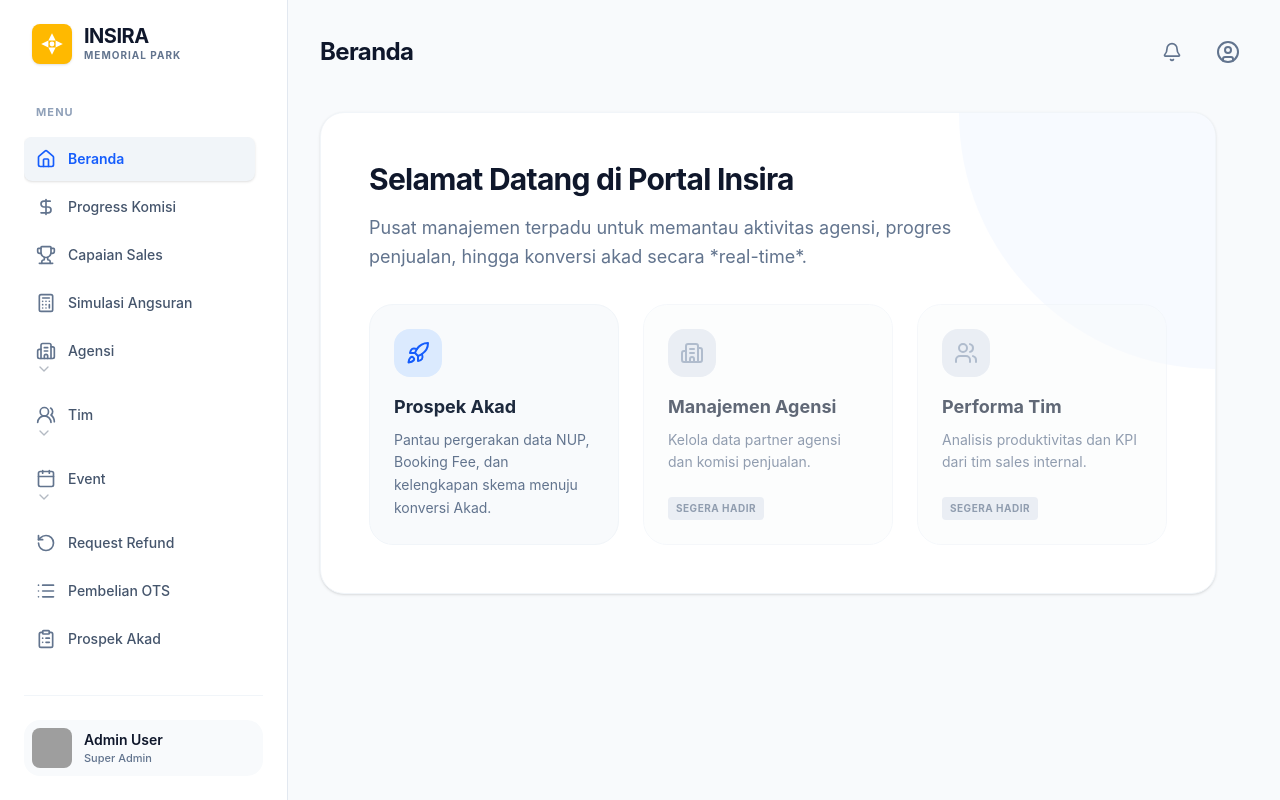
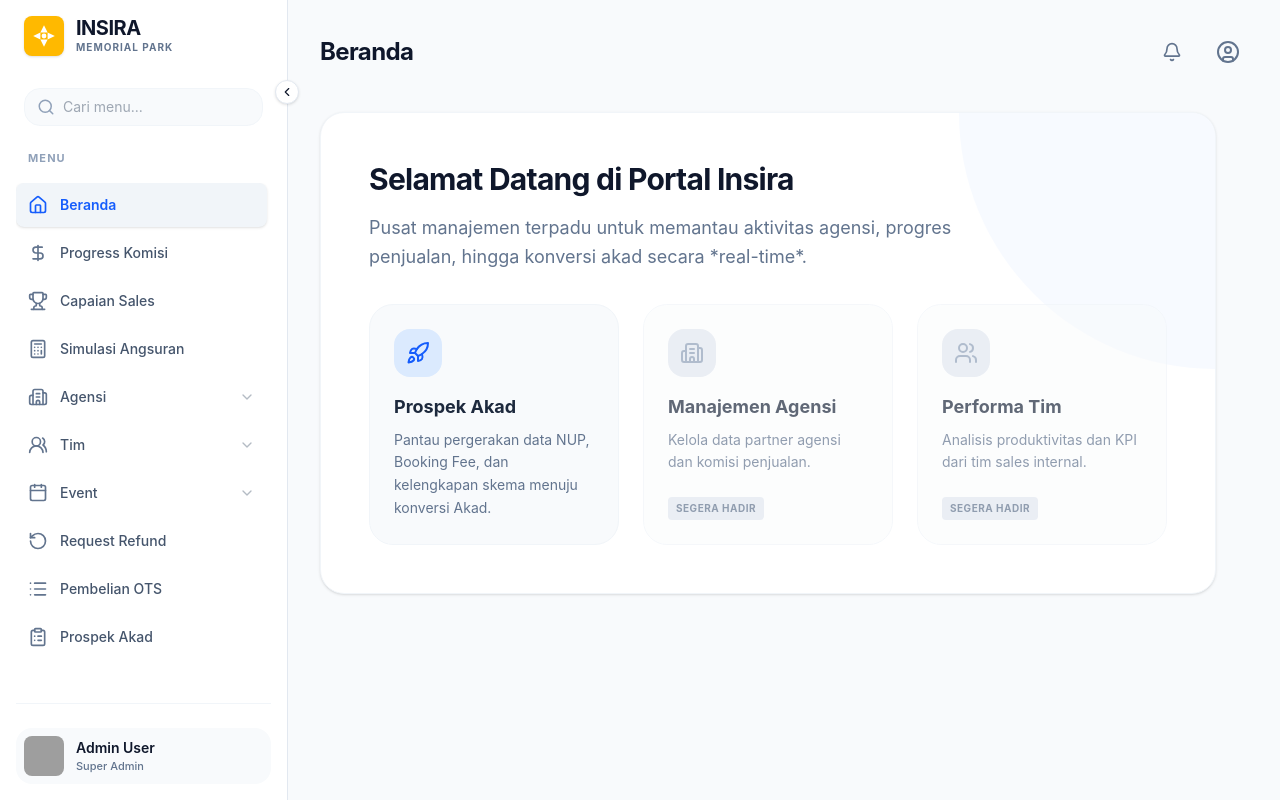
Before and after one commit to yspace89/client-insira, a Next.js app: page / in a window 1280 px wide. Built offline with nearby package versions, Linux system fonts and the light colour scheme; grey boxes are pictures that could not be loaded.

Commit message:
Enhance sidebar: collapsible, search filtering, and UI fixes

```diff
--- a/components/Sidebar.js
+++ b/components/Sidebar.js
@@ -1,4 +1,4 @@
-import React from 'react';
+import React, { useState } from 'react';
 import Link from 'next/link';
 import {
   Home,
@@ -11,24 +11,65 @@
   RotateCcw,
   List,
   ClipboardList,
-  ChevronDown
+  ChevronDown,
+  ChevronLeft,
+  ChevronRight,
+  Search
 } from 'lucide-react';
 
-const SidebarItem = ({ icon: Icon, label, active = false, hasDropdown = false, href = "#" }) => (
-  <Link href={href} className={`nav-item-tw ${active ? 'active' : ''} block`}>
+const SidebarItem = ({ icon: Icon, label, active = false, hasDropdown = false, href = "#", isCollapsed }) => (
+  <Link href={href} className={`nav-item-tw ${active ? 'active' : ''} group relative`}>
     <div className="flex items-center gap-3 flex-1">
-      <Icon size={20} className={active ? 'text-blue-600' : 'text-slate-500'} />
-      <span>{label}</span>
+      <div className={`flex items-center justify-center ${isCollapsed ? 'w-full' : ''}`}>
+        <Icon size={20} className={active ? 'text-blue-600' : 'text-slate-500 group-hover:text-blue-500 transition-colors'} />
+      </div>
+      {!isCollapsed && <span className="transition-opacity duration-300 whitespace-nowrap">{label}</span>}
     </div>
-    {hasDropdown && <ChevronDown size={16} className="opacity-40" />}
+    {!isCollapsed && hasDropdown && <ChevronDown size={16} className="opacity-40" />}
+
+    {/* Tooltip for collapsed state */}
+    {isCollapsed && (
+      <div className="absolute left-full ml-4 px-2 py-1 bg-slate-900 text-white text-[10px] font-bold rounded opacity-0 group-hover:opacity-100 pointer-events-none transition-opacity whitespace-nowrap z-50">
+        {label}
+      </div>
+    )}
   </Link>
 );
 
 export default function Sidebar({ activeMenu }) {
+  const [isCollapsed, setIsCollapsed] = useState(false);
+  const [searchQuery, setSearchQuery] = useState('');
+
+  const menuItems = [
+    { icon: Home, label: "Beranda", href: "/" },
+    { icon: DollarSign, label: "Progress Komisi" },
+    { icon: Trophy, label: "Capaian Sales" },
+    { icon: Calculator, label: "Simulasi Angsuran" },
+    { icon: Building2, label: "Agensi", hasDropdown: true },
+    { icon: Users2, label: "Tim", hasDropdown: true },
+    { icon: Calendar, label: "Event", hasDropdown: true },
+    { icon: RotateCcw, label: "Request Refund" },
+    { icon: List, label: "Pembelian OTS" },
+    { icon: ClipboardList, label: "Prospek Akad", href: "/prospek-akad" },
+  ];
+
+  const filteredItems = menuItems.filter(item =>
+    item.label.toLowerCase().includes(searchQuery.toLowerCase())
+  );
+
   return (
-    <aside className="w-72 bg-white border-r border-slate-200 flex flex-col p-6 sticky top-0 h-screen">
-      <div className="flex items-center gap-3 mb-10 px-2">
-        <div className="w-10 h-10 flex items-center justify-center bg-amber-400 rounded-lg shadow-sm">
+    <aside className={`${isCollapsed ? 'w-20' : 'w-72'} bg-white border-r border-slate-200 flex flex-col p-4 sticky top-0 h-screen transition-all duration-300 ease-in-out z-40`}>
+      {/* Toggle Button */}
+      <button
+        onClick={() => setIsCollapsed(!isCollapsed)}
+        className="absolute -right-3 top-20 bg-white border border-slate-200 rounded-full p-1 shadow-sm hover:bg-slate-50 transition-colors z-50"
+      >
+        {isCollapsed ? <ChevronRight size={14} /> : <ChevronLeft size={14} />}
+      </button>
+
+      {/* Logo Section */}
+      <div className={`flex items-center gap-3 mb-8 px-2 transition-all duration-300 ${isCollapsed ? 'justify-center' : ''}`}>
+        <div className="w-10 h-10 flex-shrink-0 flex items-center justify-center bg-amber-400 rounded-lg shadow-sm">
           <svg width="24" height="24" viewBox="0 0 100 100" fill="none" xmlns="http://www.w3.org/2000/svg">
             <path d="M50 5L65 35H35L50 5Z" fill="white" />
             <path d="M95 50L65 65V35L95 50Z" fill="white" />
@@ -37,33 +78,67 @@
             <circle cx="50" cy="50" r="10" fill="white" />
           </svg>
         </div>
-        <div className="flex flex-col">
-          <span className="text-xl font-bold text-slate-900 leading-none tracking-tight">INSIRA</span>
-          <span className="text-[10px] font-bold text-slate-500 tracking-widest uppercase mt-0.5">Memorial Park</span>
+        {!isCollapsed && (
+          <div className="flex flex-col animate-fadeIn">
+            <span className="text-xl font-bold text-slate-900 leading-none tracking-tight">INSIRA</span>
+            <span className="text-[10px] font-bold text-slate-500 tracking-widest uppercase mt-0.5 whitespace-nowrap">Memorial Park</span>
+          </div>
+        )}
+      </div>
+
+      {/* Search Bar - only shown/functional when expanded or as an icon when collapsed */}
+      <div className="mb-6 px-2">
+        <div className={`relative flex items-center ${isCollapsed ? 'justify-center' : 'bg-slate-50 border border-slate-100 rounded-xl px-3 py-2'}`}>
+          <Search size={18} className="text-slate-400 flex-shrink-0" />
+          {!isCollapsed && (
+            <input
+              type="text"
+              placeholder="Cari menu..."
+              className="ml-2 bg-transparent text-sm w-full outline-none text-slate-600"
+              value={searchQuery}
+              onChange={(e) => setSearchQuery(e.target.value)}
+            />
+          )}
         </div>
       </div>
 
-      <div className="text-[11px] font-bold text-slate-400 uppercase tracking-widest px-3 mb-4">Menu</div>
-      <nav className="flex-1 flex flex-col gap-1 overflow-y-auto pr-2">
-        <SidebarItem icon={Home} label="Beranda" href="/" active={activeMenu === "Beranda"} />
-        <SidebarItem icon={DollarSign} label="Progress Komisi" active={activeMenu === "Progress Komisi"} />
-        <SidebarItem icon={Trophy} label="Capaian Sales" active={activeMenu === "Capaian Sales"} />
-        <SidebarItem icon={Calculator} label="Simulasi Angsuran" active={activeMenu === "Simulasi Angsuran"} />
-        <SidebarItem icon={Building2} label="Agensi" hasDropdown active={activeMenu === "Agensi"} />
-        <SidebarItem icon={Users2} label="Tim" hasDropdown active={activeMenu === "Tim"} />
-        <SidebarItem icon={Calendar} label="Event" hasDropdown active={activeMenu === "Event"} />
-        <SidebarItem icon={RotateCcw} label="Request Refund" active={activeMenu === "Request Refund"} />
-        <SidebarItem icon={List} label="Pembelian OTS" active={activeMenu === "Pembelian OTS"} />
-        <SidebarItem icon={ClipboardList} label="Prospek Akad" href="/prospek-akad" active={activeMenu === "Prospek Akad"} />
+      {!isCollapsed && (
+        <div className="text-[11px] font-bold text-slate-400 uppercase tracking-widest px-3 mb-4 animate-fadeIn">Menu</div>
+      )}
+
+      <nav className="flex-1 flex flex-col gap-1 overflow-y-auto pr-1 custom-scrollbar">
+        {filteredItems.map((item, index) => (
+          <SidebarItem
+            key={index}
+            icon={item.icon}
+            label={item.label}
+            href={item.href}
+            active={activeMenu === item.label}
+            hasDropdown={item.hasDropdown}
+            isCollapsed={isCollapsed}
+          />
+        ))}
+        {filteredItems.length === 0 && !isCollapsed && (
+          <div className="px-3 py-4 text-xs text-slate-400 italic text-center">
+            Menu tidak ditemukan
+          </div>
+        )}
       </nav>
 
+      {/* Footer / User Profile */}
       <div className="mt-auto pt-6 border-t border-slate-100">
-        <div className="flex items-center gap-3 p-2 bg-slate-50 rounded-xl">
-          <img src="https://ui-avatars.com/api/?name=Admin+User&background=0D8ABC&color=fff" className="w-10 h-10 rounded-lg" alt="Avatar" />
-          <div className="flex flex-col overflow-hidden">
-            <span className="text-sm font-semibold text-slate-900 truncate">Admin User</span>
-            <span className="text-[11px] text-slate-500 font-medium">Super Admin</span>
-          </div>
+        <div className={`flex items-center gap-3 p-2 rounded-xl transition-all duration-300 ${isCollapsed ? 'justify-center' : 'bg-slate-50'}`}>
+          <img
+            src="https://ui-avatars.com/api/?name=Admin+User&background=0D8ABC&color=fff"
+            className="w-10 h-10 rounded-lg flex-shrink-0"
+            alt="Avatar"
+          />
+          {!isCollapsed && (
+            <div className="flex flex-col overflow-hidden animate-fadeIn">
+              <span className="text-sm font-semibold text-slate-900 truncate">Admin User</span>
+              <span className="text-[11px] text-slate-500 font-medium">Super Admin</span>
+            </div>
+          )}
         </div>
       </div>
     </aside>
```
